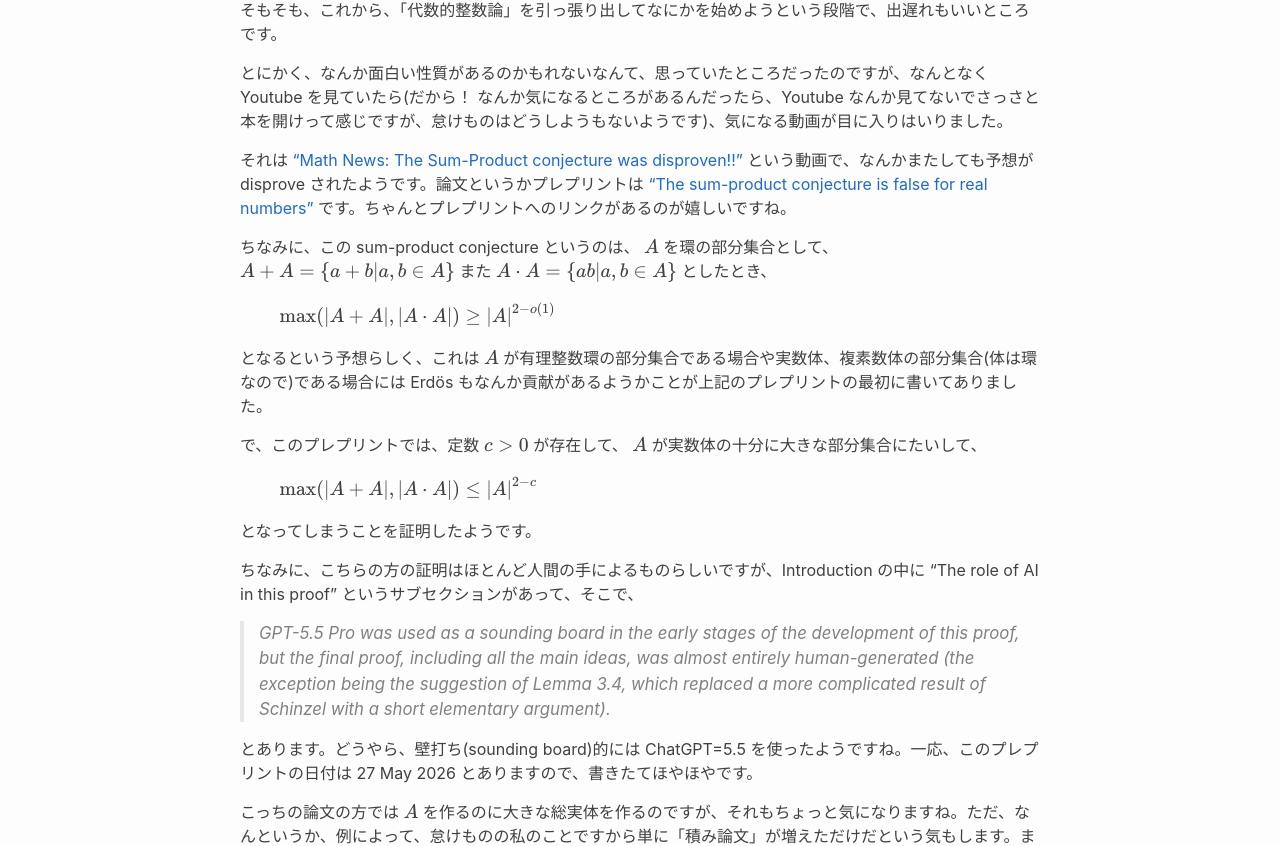
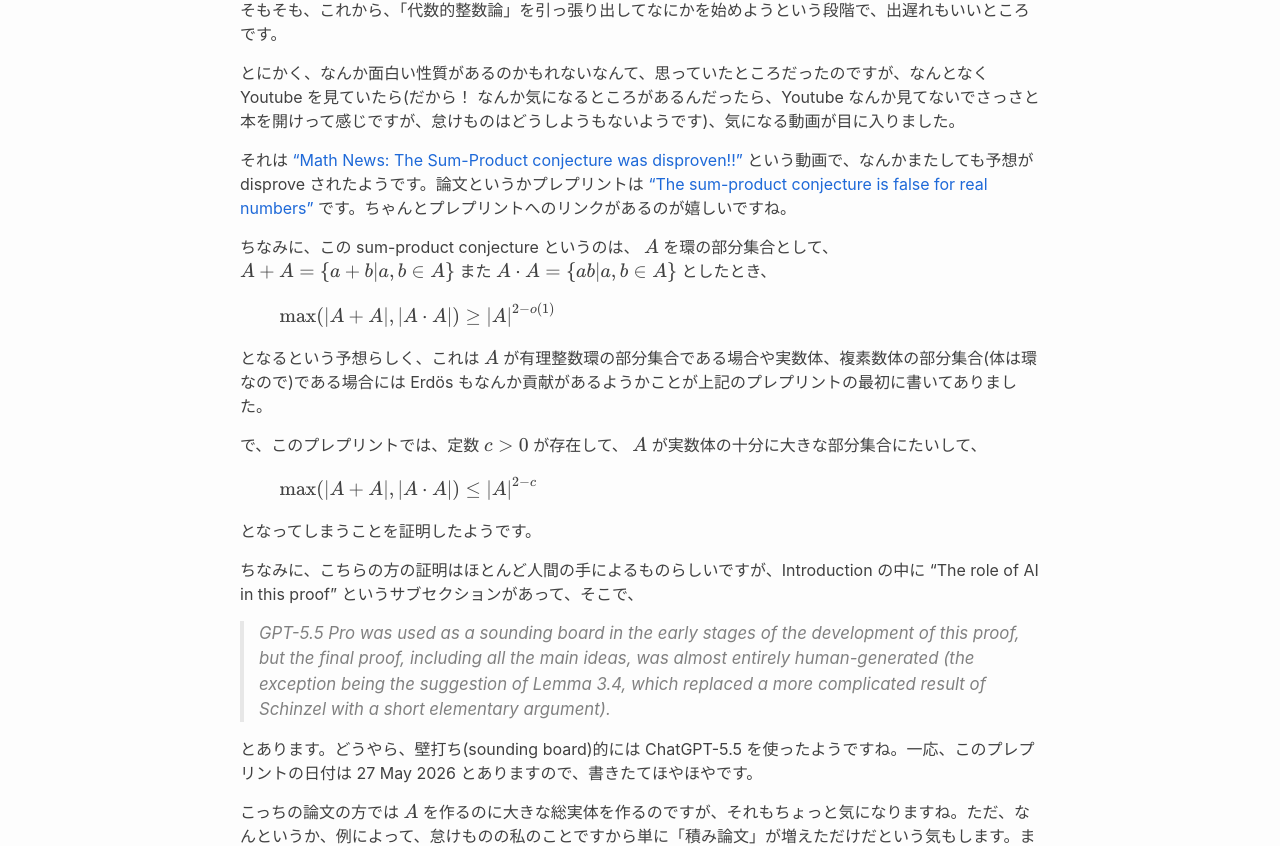
Before and after one commit to eiu2/eiu2.github.com, a Jekyll site: the page built from _posts/2026-06-02-rings.md, in a window 1280 px wide. Shown: the part 516-1362 px from the top of the page. Built offline with Jekyll 4.4.1, drawn with Linux system fonts in a browser that asks for light colours; nearby versions of some CDN libraries; formulas are drawn with MathJax 3.

Commit message:
fix typo

```diff
--- a/_posts/2026-06-02-rings.md
+++ b/_posts/2026-06-02-rings.md
@@ -9,7 +9,7 @@
 
 で、なんでそんなものをいまさら手にとったかというと、なんとなく先日の [「単位距離問題」の件](https://openai.com/index/model-disproves-discrete-geometry-conjecture/) があったからなんですが、実をいうと、論文中で構成していた代数体の整数環あるいは構成法についてなんとなく心のなかでひっかかるところがあって、なんか面白い性質でもあるのかもしれないと思っていたからなのですが、まあ、そもそも、これから、「代数的整数論」を引っ張り出してなにかを始めようという段階で、出遅れもいいところです。
 
-とにかく、なんか面白い性質があるのかもれないなんて、思っていたところだったのですが、なんとなく Youtube を見ていたら(だから！ なんか気になるところがあるんだったら、Youtube なんか見てないでさっさと本を開けって感じですが、怠けものはどうしようもないようです)、気になる動画が目に入りはいりました。
+とにかく、なんか面白い性質があるのかもれないなんて、思っていたところだったのですが、なんとなく Youtube を見ていたら(だから！ なんか気になるところがあるんだったら、Youtube なんか見てないでさっさと本を開けって感じですが、怠けものはどうしようもないようです)、気になる動画が目に入りました。
 
 それは ["Math News: The Sum-Product conjecture was disproven!!"](https://youtu.be/HBvgAODWuYU?si=ksMO5YiZiYOhkSDS) という動画で、なんかまたしても予想が disprove されたようです。論文というかプレプリントは
 ["The sum-product conjecture is false for real numbers"](https://arxiv.org/pdf/2605.28781)
@@ -43,7 +43,7 @@
 
 > GPT-5.5 Pro was used as a sounding board in the early stages of the development of this proof, but the final proof, including all the main ideas, was almost entirely human-generated (the exception being the suggestion of Lemma 3.4, which replaced a more complicated result of Schinzel with a short elementary argument).
 
-とあります。どうやら、壁打ち(sounding board)的には ChatGPT=5.5 を使ったようですね。一応、このプレプリントの日付は 27 May 2026 とありますので、書きたてほやほやです。
+とあります。どうやら、壁打ち(sounding board)的には ChatGPT-5.5 を使ったようですね。一応、このプレプリントの日付は 27 May 2026 とありますので、書きたてほやほやです。
 
 こっちの論文の方では $A$ を作るのに大きな総実体を作るのですが、それもちょっと気になりますね。ただ、なんというか、例によって、怠けものの私のことですから単に「積み論文」が増えただけだという気もします。まあ、そういうのが実に多いです。Download ディレクトリの下に山のようにダウンロードしただけのプレプリントがたまっています。
 
```
